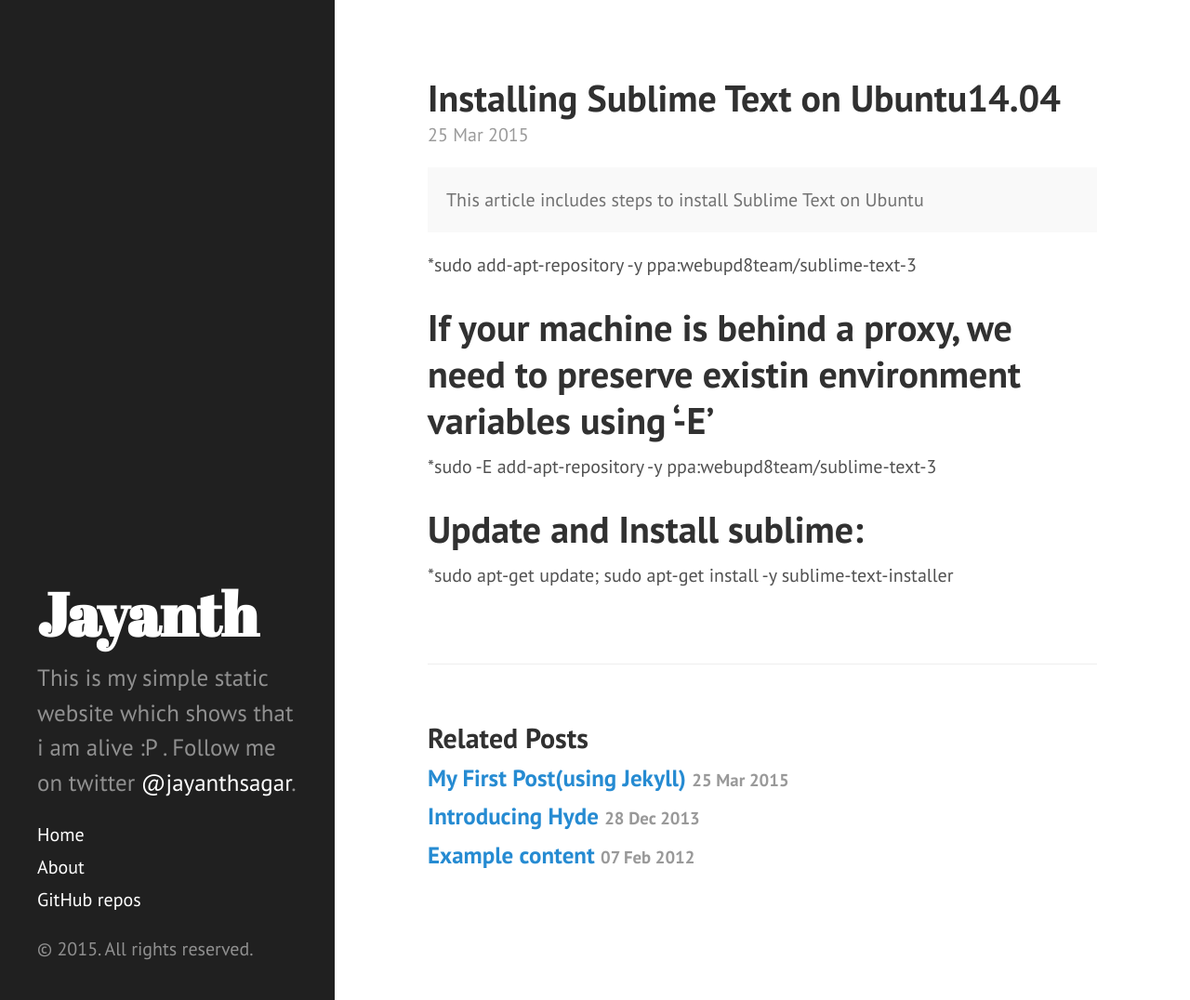
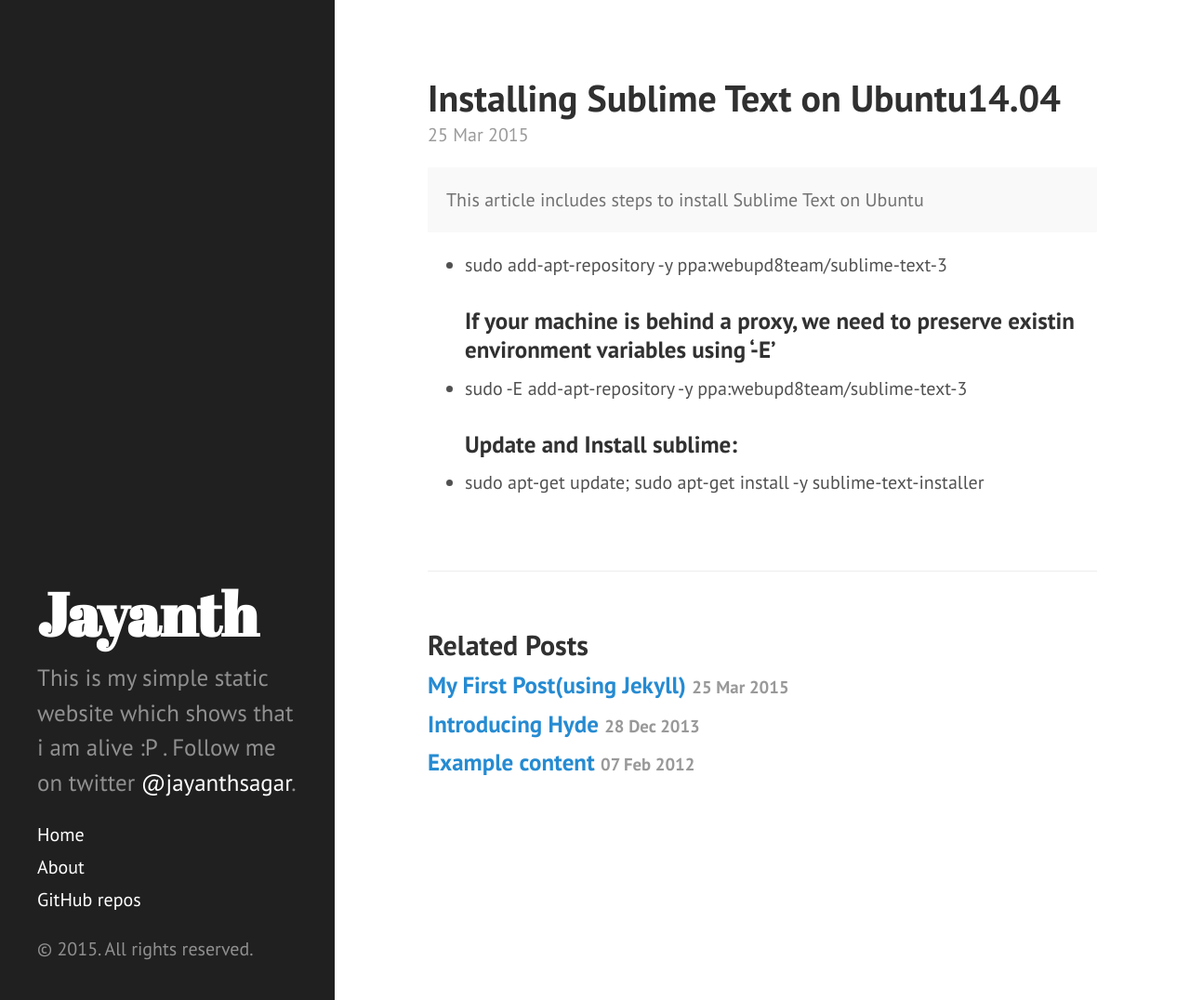
Before and after one commit to jayanthsagar/jayanthsagar.github.io, a Jekyll site: the page built from _posts/2015-03-25-install-sublime-on-ubuntu.md, in a window 1280 px wide and 1076 px high. Shown: the whole window at 93% size. Built offline with Jekyll 4.4.1, drawn with Linux system fonts in a browser that asks for light colours; Markdown is read by kramdown in place of the engine named in the settings.

```diff
--- a/_posts/2015-03-25-install-sublime-on-ubuntu.md
+++ b/_posts/2015-03-25-install-sublime-on-ubuntu.md
@@ -6,8 +6,8 @@ title: Installing Sublime Text on Ubuntu14.04
 <div class="message">
   This article includes steps to install Sublime Text on Ubuntu
 </div>
-*sudo add-apt-repository -y ppa:webupd8team/sublime-text-3
-# If your machine is behind a proxy, we need to preserve existin environment variables using '-E'
-*sudo -E add-apt-repository -y ppa:webupd8team/sublime-text-3
-# Update and Install sublime:
-*sudo apt-get update; sudo apt-get install -y sublime-text-installer
+* sudo add-apt-repository -y ppa:webupd8team/sublime-text-3
+### If your machine is behind a proxy, we need to preserve existin environment variables using '-E'
+* sudo -E add-apt-repository -y ppa:webupd8team/sublime-text-3
+### Update and Install sublime:
+* sudo apt-get update; sudo apt-get install -y sublime-text-installer
```
